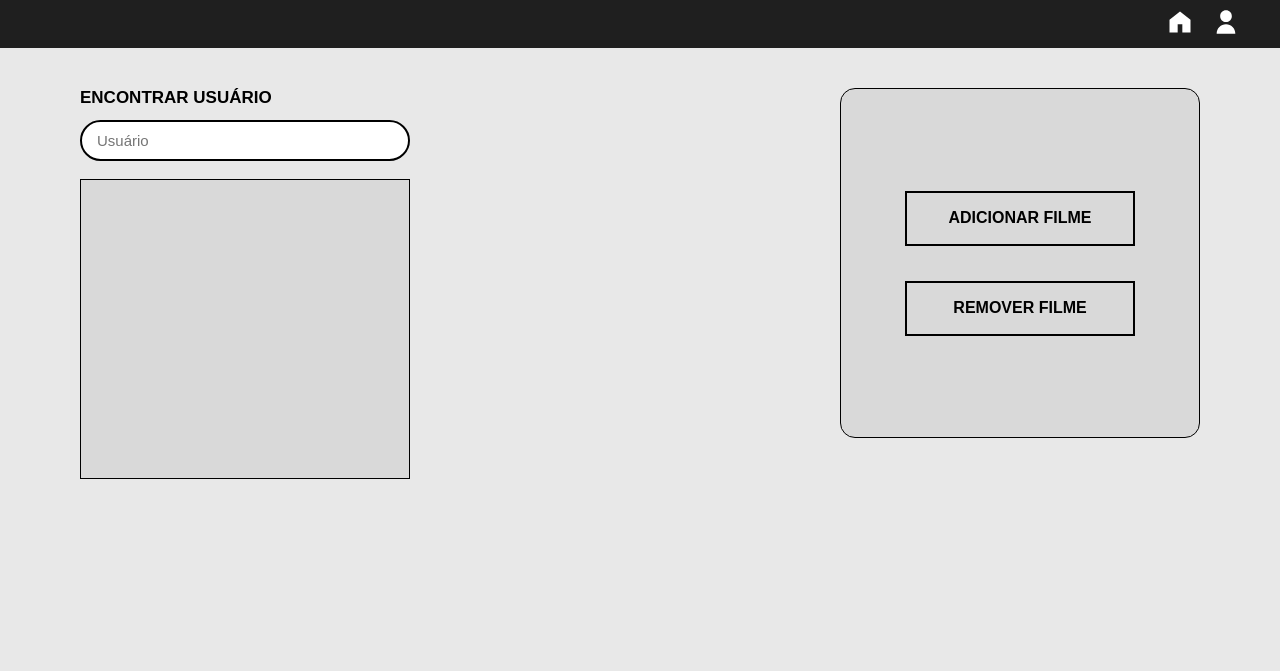
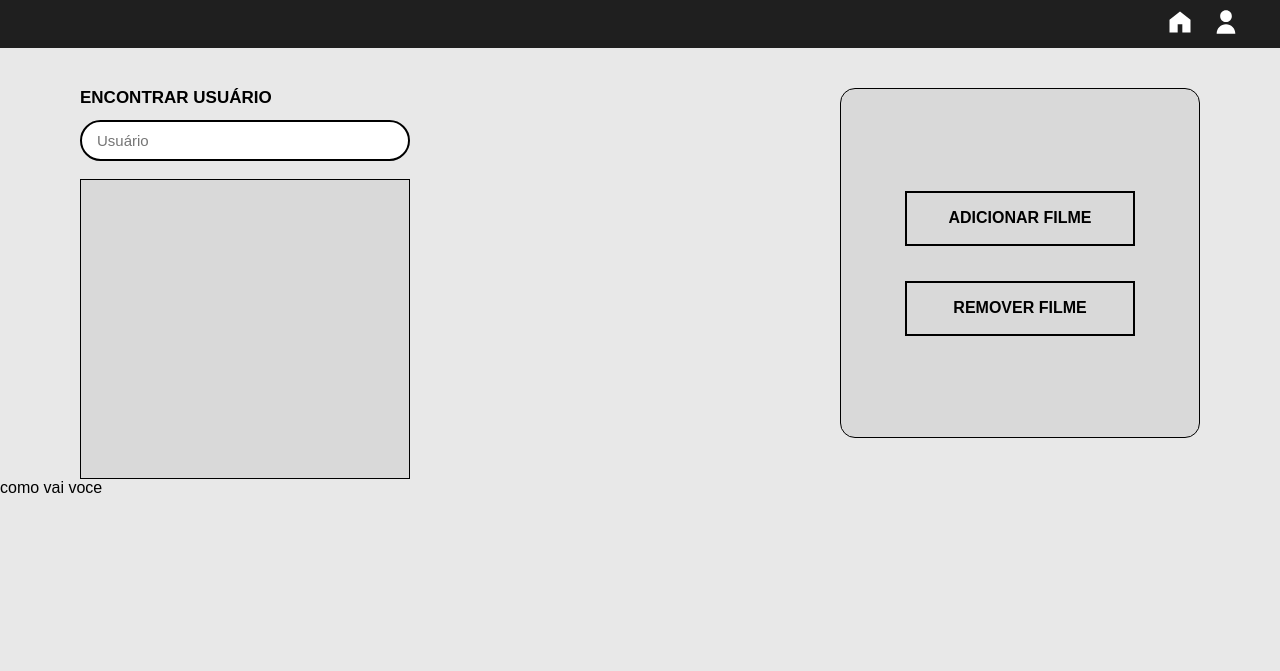
Before and after one commit to fernandot14/TCC, a PHP site: page /adm.php in a window 1280 px wide. Shown: the top 671 px of the page. Run offline with PHP 8.4, Linux system fonts and the light colour scheme.

Commit message:
de agora

```diff
--- a/pages/adm.php
+++ b/pages/adm.php
@@ -73,3 +73,5 @@ include '../conection/conexao.php';
 
 </body>
 </html>
+
+como vai voce
```
